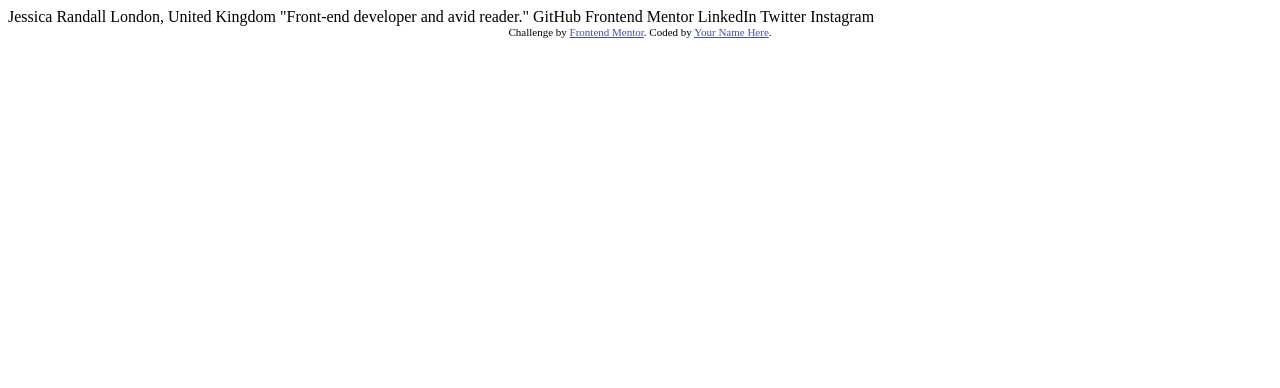
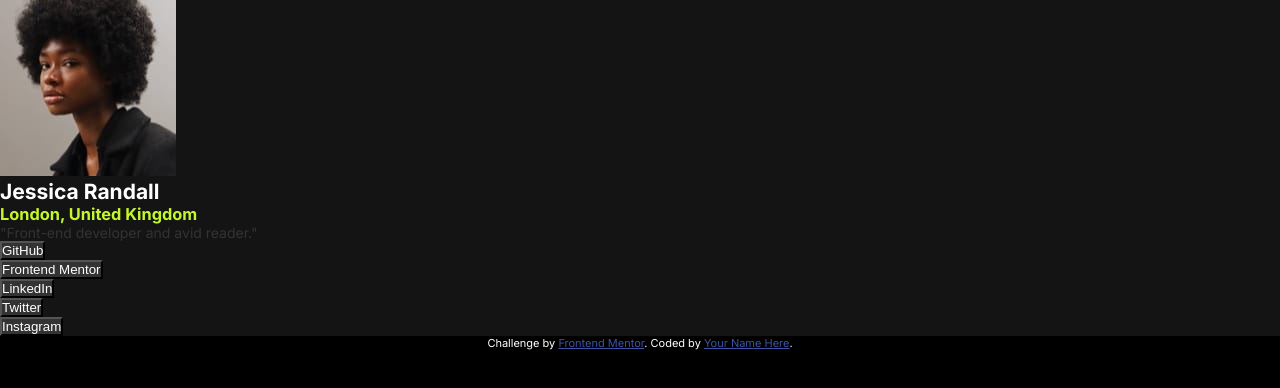
Before and after one commit to Joeweath/FM-social-links-profile, a plain HTML site: page index.html in a window 1280 px wide. Drawn offline with Linux system fonts and the light colour scheme.

Commit message:
stub up social medial links

```diff
--- a/index.html
+++ b/index.html
@@ -5,7 +5,10 @@
   <meta name="viewport" content="width=device-width, initial-scale=1.0"> <!-- displays site properly based on user's device -->
 
   <link rel="icon" type="image/png" sizes="32x32" href="./assets/images/favicon-32x32.png">
-
+  <link rel="stylesheet" href="styles.css">
+  <link rel="preconnect" href="https://fonts.googleapis.com">
+<link rel="preconnect" href="https://fonts.gstatic.com" crossorigin>
+<link href="https://fonts.googleapis.com/css2?family=Inter:ital,opsz,wght@0,14..32,100..900;1,14..32,100..900&display=swap" rel="stylesheet">
   <title>Frontend Mentor | Social links profile</title>
 
   <!-- Feel free to remove these styles or customise in your own stylesheet 👍 -->
@@ -15,20 +18,28 @@
   </style>
 </head>
 <body>
+  <div id="content">
+    <img src="/assets/images/avatar-jessica.jpeg" alt="Jessica Randall" />
+  <h2>Jessica Randall</h2>
+  <h3>London, United Kingdom</h3>
+  <p>"Front-end developer and avid reader."</p>
 
-  Jessica Randall
-  London, United Kingdom
-  "Front-end developer and avid reader."
+  <div id="links">
+    <button>GitHub</button>
+    <button> Frontend Mentor</button>
+    <button>LinkedIn</button>
+    <button>Twitter</button>
+    <button>Instagram</button>
+  </div>
 
-  GitHub
-  Frontend Mentor
-  LinkedIn
-  Twitter
-  Instagram
+  </div>
 
-  <div class="attribution">
+  <footer>
+    <div class="attribution">
     Challenge by <a href="https://www.frontendmentor.io?ref=challenge" target="_blank">Frontend Mentor</a>.
     Coded by <a href="#">Your Name Here</a>.
-  </div>
+    </div>
+  </footer>
+
 </body>
 </html>
--- /dev/null
+++ b/styles.css
@@ -0,0 +1,40 @@
+*{
+    margin: 0;
+    padding: 0;
+    box-sizing: border-box;
+}
+
+body{
+    color: hsl(0, 0%, 100%);
+    background-color: black;
+    font-family: "Inter", sans-serif;
+    font-size: 14px;
+    display: flex;
+    height: 100vh;
+    width: 100vw;
+    flex-direction: column;
+
+}
+
+#content {
+    background-color:hsl(0, 0%, 8%);
+    justify-self: center;
+}
+
+h3{
+    color: hsl(75, 94%, 57%)
+}
+
+p {
+    color: hsl(0, 0%, 20%);
+}
+
+button {
+    display: block;
+    background-color: hsl(0, 0%, 20%);
+    color: hsl(0, 0%, 100%);
+}
+
+image {
+    border-radius: 80%;
+}
```
